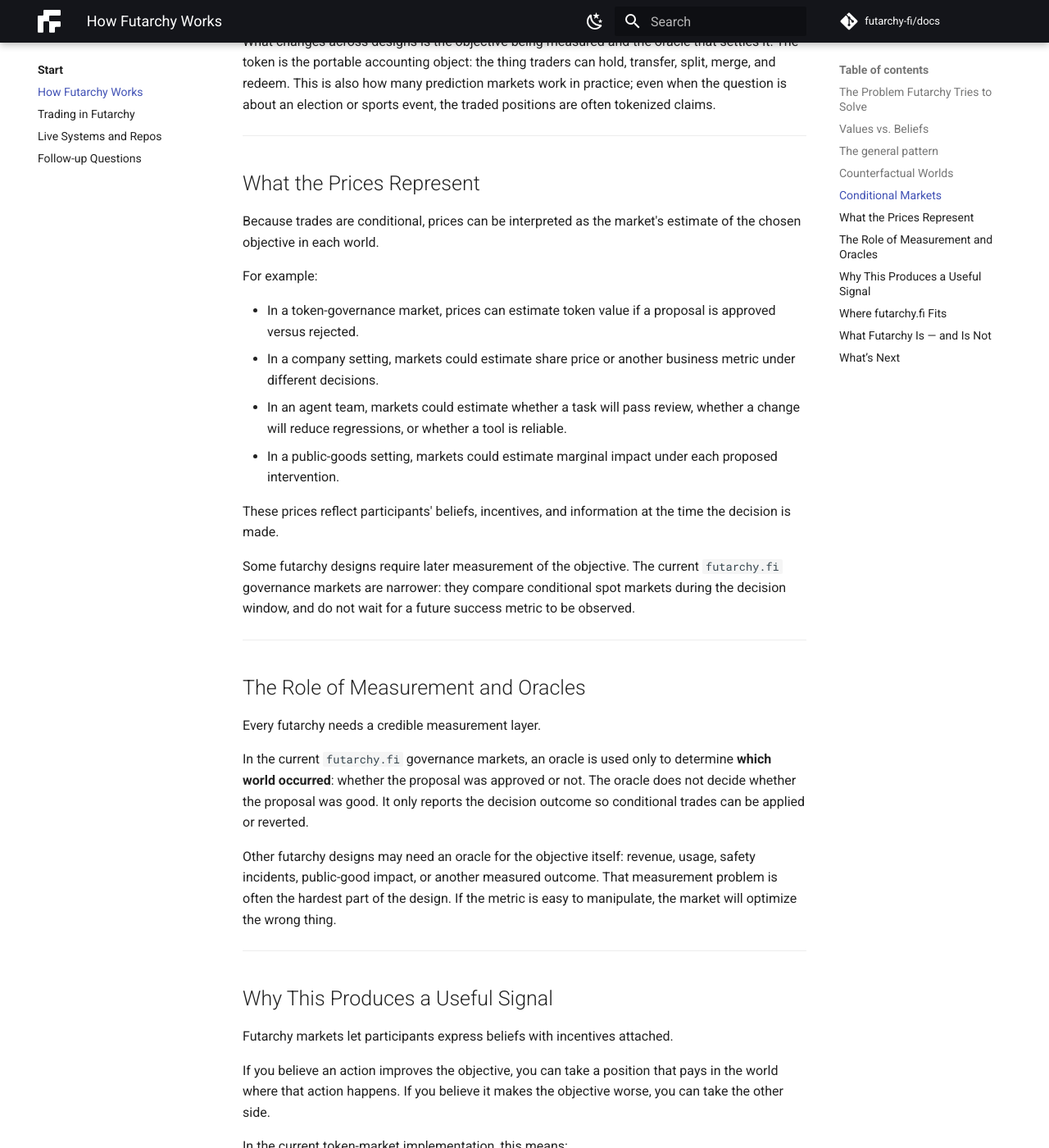
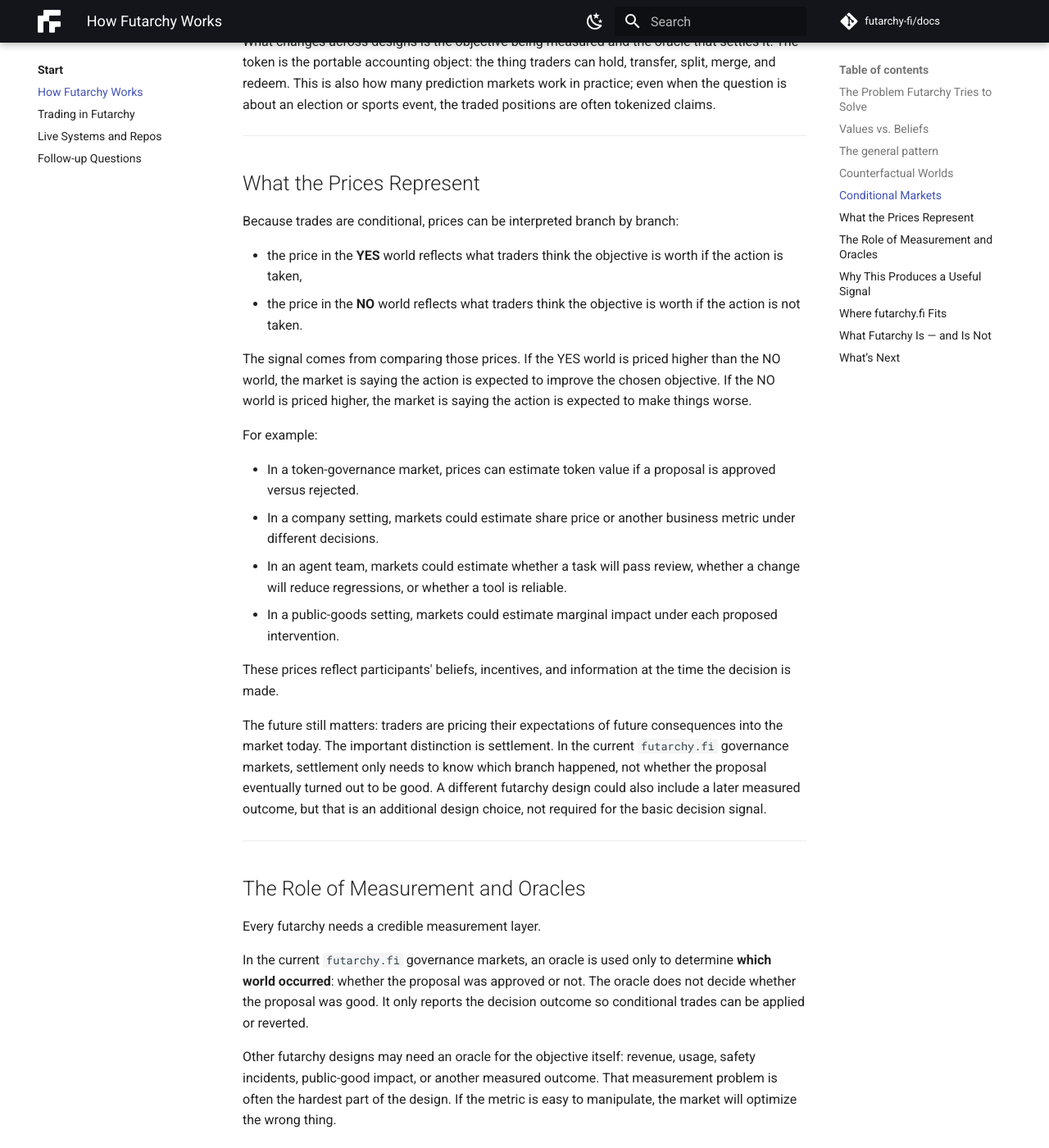
Before and after one commit to futarchy-fi/docs, an MkDocs documentation site: the page built from content/how-futarchy-works.md, in a window 1280 px wide and 1400 px high, scrolled down 2460 px. Shown: the whole window at 82% size. Built offline with MkDocs 1.6.1 and Material for MkDocs 9.7.7, drawn with Linux system fonts in a browser that asks for light colours; comment, search, counter and statistics services are not loaded.

Commit message:
Clarify conditional price interpretation

```diff
--- a/content/how-futarchy-works.md
+++ b/content/how-futarchy-works.md
@@ -115,8 +115,17 @@ event, the traded positions are often tokenized claims.
 
 ## What the Prices Represent
 
-Because trades are conditional, prices can be interpreted as the market's
-estimate of the chosen objective in each world.
+Because trades are conditional, prices can be interpreted branch by branch:
+
+- the price in the **YES** world reflects what traders think the objective is
+  worth if the action is taken,
+- the price in the **NO** world reflects what traders think the objective is
+  worth if the action is not taken.
+
+The signal comes from comparing those prices. If the YES world is priced higher
+than the NO world, the market is saying the action is expected to improve the
+chosen objective. If the NO world is priced higher, the market is saying the
+action is expected to make things worse.
 
 For example:
 
@@ -132,10 +141,12 @@ For example:
 These prices reflect participants' beliefs, incentives, and information at the
 time the decision is made.
 
-Some futarchy designs require later measurement of the objective. The current
-`futarchy.fi` governance markets are narrower: they compare conditional spot
-markets during the decision window, and do not wait for a future success metric
-to be observed.
+The future still matters: traders are pricing their expectations of future
+consequences into the market today. The important distinction is settlement. In
+the current `futarchy.fi` governance markets, settlement only needs to know which
+branch happened, not whether the proposal eventually turned out to be good. A
+different futarchy design could also include a later measured outcome, but that
+is an additional design choice, not required for the basic decision signal.
 
 ---
 
```
